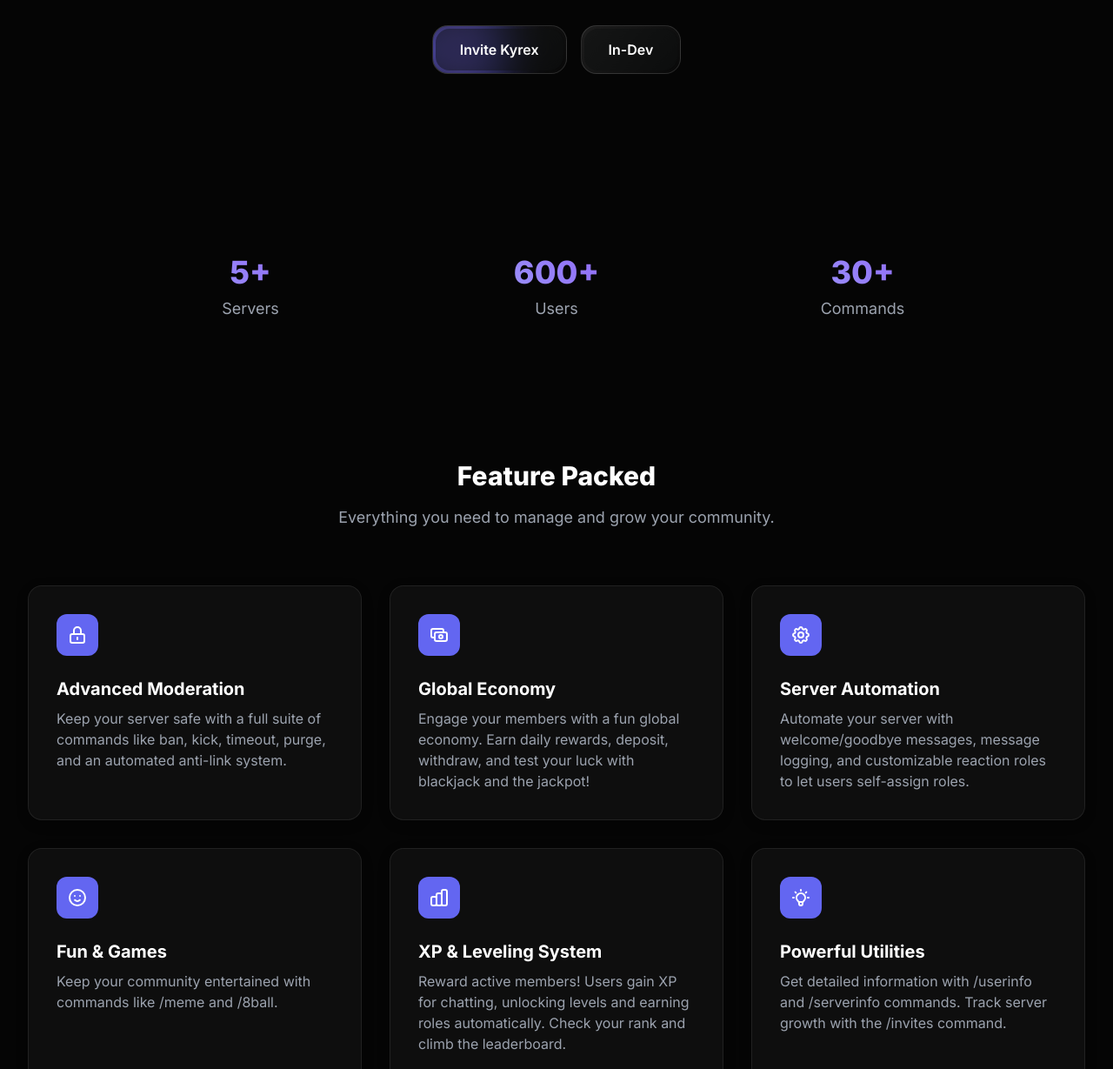
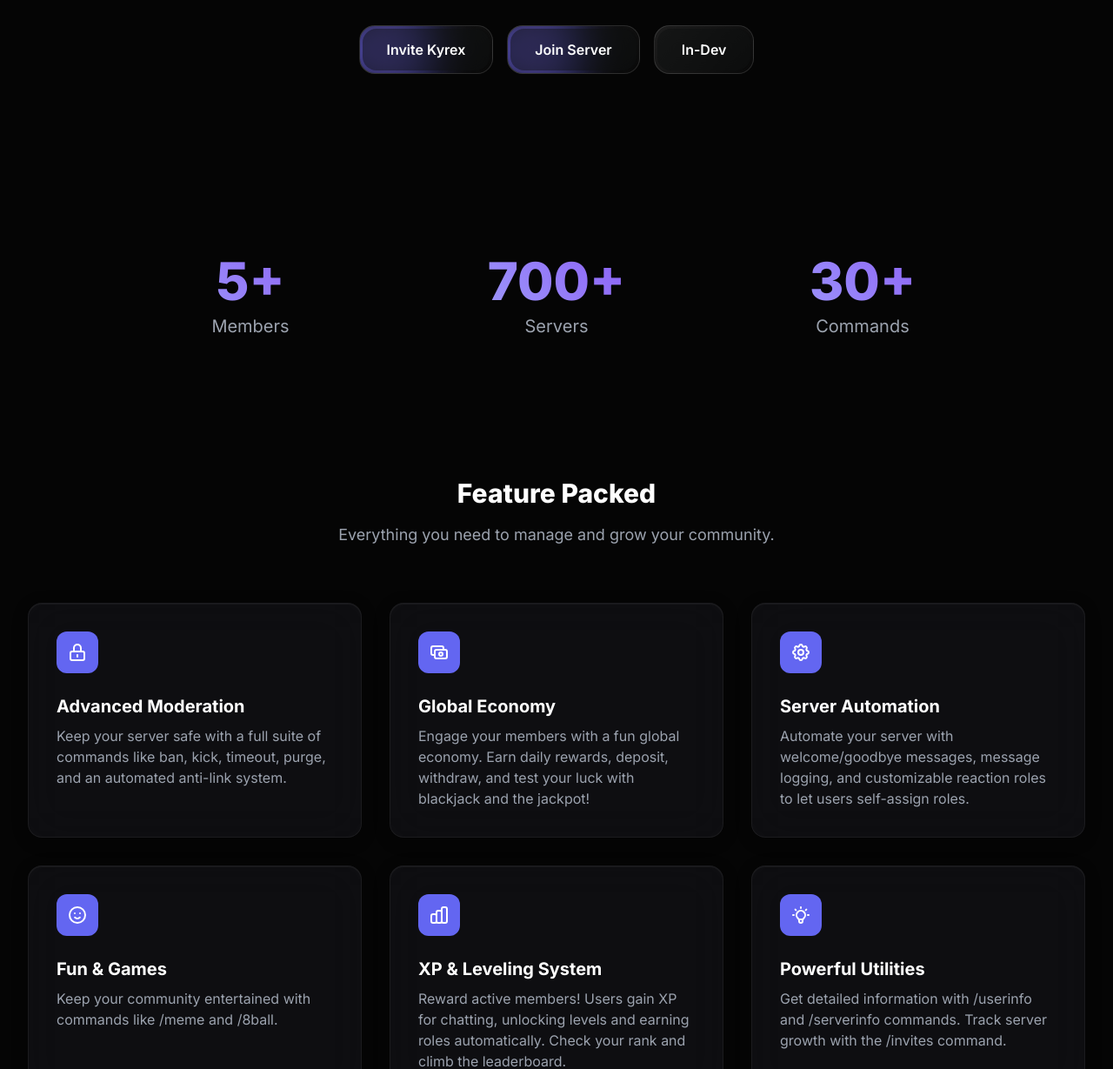
Before and after one commit to ZyrxScripts/KyrexAPP, a plain HTML site: page index.html in a window 1280 px wide. Shown: the part 411-1640 px from the top of the page at 87% size. Drawn offline with nearby package versions, Linux system fonts and the light colour scheme.

Commit message:
Update index.html

```diff
--- a/index.html
+++ b/index.html
@@ -24,44 +24,64 @@
             scrollbar-width: none; /* For Firefox */
         }
 
-        /* Enhanced Scrollbar - Fatter and Blurred */
+        /* Enhanced scrollbar - even more exclusive */
         ::-webkit-scrollbar {
-            width: 18px;
+            width: 20px;
         }
         ::-webkit-scrollbar-track {
-            background: rgba(10, 10, 10, 0.8);
-            backdrop-filter: blur(12px);
-            -webkit-backdrop-filter: blur(12px);
-            border-radius: 12px;
-            margin: 8px;
+            background: rgba(8, 8, 12, 0.9);
+            backdrop-filter: blur(16px);
+            -webkit-backdrop-filter: blur(16px);
+            border-radius: 14px;
+            margin: 10px;
+            border: 1px solid rgba(99, 102, 241, 0.1);
         }
         ::-webkit-scrollbar-thumb {
-            background: linear-gradient(180deg, rgba(99, 102, 241, 0.8), rgba(79, 70, 229, 0.6));
-            border-radius: 12px;
-            border: 3px solid transparent;
+            background: linear-gradient(180deg, rgba(139, 92, 246, 0.9), rgba(99, 102, 241, 0.7), rgba(79, 70, 229, 0.6));
+            border-radius: 14px;
+            border: 4px solid transparent;
             background-clip: content-box;
-            box-shadow: 0 0 15px rgba(99, 102, 241, 0.4);
-            filter: blur(0.5px);
+            box-shadow:
+                0 0 20px rgba(99, 102, 241, 0.5),
+                inset 0 0 10px rgba(139, 92, 246, 0.3);
+            filter: blur(0.3px);
         }
         ::-webkit-scrollbar-thumb:hover {
-            background: linear-gradient(180deg, rgba(99, 102, 241, 1), rgba(79, 70, 229, 0.8));
-            box-shadow: 0 0 25px rgba(99, 102, 241, 0.6);
+            background: linear-gradient(180deg, rgba(139, 92, 246, 1), rgba(99, 102, 241, 0.9), rgba(79, 70, 229, 0.8));
+            box-shadow:
+                0 0 30px rgba(99, 102, 241, 0.7),
+                0 0 50px rgba(139, 92, 246, 0.4),
+                inset 0 0 15px rgba(139, 92, 246, 0.4);
             filter: blur(0px);
         }
 
-        /* Dynamic Background Overlay */
+        /* Dynamic Background Overlay - More Exclusive */
         .background-overlay {
             position: fixed;
             top: 0;
             left: 0;
             width: 100%;
             height: 100%;
-            background: radial-gradient(circle at 50% 0%, rgba(79, 70, 229, 0.15), transparent 50%),
-                        radial-gradient(circle at 20% 80%, rgba(139, 92, 246, 0.1), transparent 40%),
-                        radial-gradient(circle at 80% 90%, rgba(99, 102, 241, 0.12), transparent 40%);
+            background:
+                radial-gradient(circle at 50% 0%, rgba(79, 70, 229, 0.2), transparent 45%),
+                radial-gradient(circle at 20% 80%, rgba(139, 92, 246, 0.15), transparent 35%),
+                radial-gradient(circle at 80% 90%, rgba(99, 102, 241, 0.18), transparent 35%),
+                radial-gradient(circle at 70% 20%, rgba(168, 85, 247, 0.1), transparent 40%);
             opacity: 0;
-            transition: opacity 1.5s ease-in-out;
+            transition: opacity 2s ease-in-out;
             z-index: -1;
+            animation: backgroundPulse 8s ease-in-out infinite alternate;
+        }
+
+        @keyframes backgroundPulse {
+            0% {
+                transform: scale(1);
+                filter: brightness(1);
+            }
+            100% {
+                transform: scale(1.05);
+                filter: brightness(1.1);
+            }
         }
 
         /* Glassmorphism Header */
@@ -73,27 +93,67 @@
         }
 
         .text-glow {
-            text-shadow: 0 0 20px rgba(99, 102, 241, 0.8), 0 0 40px rgba(99, 102, 241, 0.4);
+            text-shadow:
+                0 0 25px rgba(99, 102, 241, 0.9),
+                0 0 50px rgba(99, 102, 241, 0.5),
+                0 0 75px rgba(139, 92, 246, 0.3);
+            animation: textGlow 3s ease-in-out infinite alternate;
         }
 
-        /* Enhanced Glassmorphism Card Style with Blue Shadow */
+        @keyframes textGlow {
+            0% {
+                text-shadow:
+                    0 0 25px rgba(99, 102, 241, 0.9),
+                    0 0 50px rgba(99, 102, 241, 0.5),
+                    0 0 75px rgba(139, 92, 246, 0.3);
+            }
+            100% {
+                text-shadow:
+                    0 0 35px rgba(99, 102, 241, 1),
+                    0 0 70px rgba(99, 102, 241, 0.7),
+                    0 0 105px rgba(139, 92, 246, 0.5);
+            }
+        }
+
+        /* Ultra-Premium Card Animations */
         .card-glass {
-            background-color: rgba(25, 25, 25, 0.5);
-            backdrop-filter: blur(20px);
-            -webkit-backdrop-filter: blur(20px);
-            border: 1px solid rgba(255, 255, 255, 0.08);
-            transition: all 0.4s cubic-bezier(0.23, 1, 0.32, 1);
-            box-shadow: 0 4px 16px rgba(0, 0, 0, 0.1);
+            background-color: rgba(20, 20, 25, 0.6);
+            backdrop-filter: blur(25px);
+            -webkit-backdrop-filter: blur(25px);
+            border: 1px solid rgba(255, 255, 255, 0.06);
+            transition: all 0.5s cubic-bezier(0.23, 1, 0.32, 1);
+            box-shadow:
+                0 4px 20px rgba(0, 0, 0, 0.15),
+                inset 0 1px 0 rgba(255, 255, 255, 0.05);
+            position: relative;
+            overflow: hidden;
         }
+
+        .card-glass::before {
+            content: '';
+            position: absolute;
+            top: 0;
+            left: -100%;
+            width: 100%;
+            height: 100%;
+            background: linear-gradient(90deg, transparent, rgba(99, 102, 241, 0.1), transparent);
+            transition: left 0.6s cubic-bezier(0.23, 1, 0.32, 1);
+        }
+
+        .card-glass:hover::before {
+            left: 100%;
+        }
+
         .card-glass:hover {
-            transform: translateY(-16px) scale(1.02);
-            background-color: rgba(30, 30, 35, 0.6);
-            border: 1px solid rgba(99, 102, 241, 0.2);
+            transform: translateY(-20px) scale(1.03) rotateX(5deg);
+            background-color: rgba(25, 25, 35, 0.7);
+            border: 1px solid rgba(99, 102, 241, 0.3);
             box-shadow:
-                0 35px 60px -12px rgba(0, 0, 0, 0.5),
-                0 0 40px rgba(99, 102, 241, 0.3),
-                0 0 80px rgba(139, 92, 246, 0.2),
-                0 0 120px rgba(79, 70, 229, 0.1);
+                0 40px 80px -20px rgba(0, 0, 0, 0.6),
+                0 0 50px rgba(99, 102, 241, 0.4),
+                0 0 100px rgba(139, 92, 246, 0.3),
+                0 0 150px rgba(79, 70, 229, 0.2),
+                inset 0 1px 0 rgba(255, 255, 255, 0.1);
         }
 
         /* Enhanced Glassy Button Styles */
@@ -245,6 +305,12 @@
                            <span class="inner-content">Invite Kyrex</span>
                         </button>
                     </a>
+                    <a href="https://discord.gg/qMBqbVrNps" class="glass-button-container">
+                        <button class="glass-button">
+                           <div class="blob"></div>
+                           <span class="inner-content">Join Server</span>
+                        </button>
+                    </a>
                     <a href="#" class="glass-button-container disabled">
                          <button class="glass-button button-disabled">
                            <span class="inner-content">In-Dev</span>
@@ -259,16 +325,16 @@
             <div class="max-w-5xl mx-auto">
                 <div class="grid grid-cols-1 md:grid-cols-3 gap-8 text-center">
                     <div class="fade-in-section">
-                        <h3 class="text-4xl font-extrabold gradient-text stat-number" data-target="5">0+</h3>
-                        <p class="mt-2 text-lg text-gray-400">Servers</p>
+                        <h3 class="text-6xl font-extrabold gradient-text stat-number" data-target="5">0+</h3>
+                        <p class="mt-2 text-xl text-gray-400">Members</p>
                     </div>
                     <div class="fade-in-section">
-                        <h3 class="text-4xl font-extrabold gradient-text stat-number" data-target="600">0+</h3>
-                        <p class="mt-2 text-lg text-gray-400">Users</p>
+                        <h3 class="text-6xl font-extrabold gradient-text stat-number" data-target="700">0+</h3>
+                        <p class="mt-2 text-xl text-gray-400">Servers</p>
                     </div>
                     <div class="fade-in-section">
-                        <h3 class="text-4xl font-extrabold gradient-text stat-number" data-target="30">0+</h3>
-                        <p class="mt-2 text-lg text-gray-400">Commands</p>
+                        <h3 class="text-6xl font-extrabold gradient-text stat-number" data-target="30">0+</h3>
+                        <p class="mt-2 text-xl text-gray-400">Commands</p>
                     </div>
                 </div>
             </div>
```
